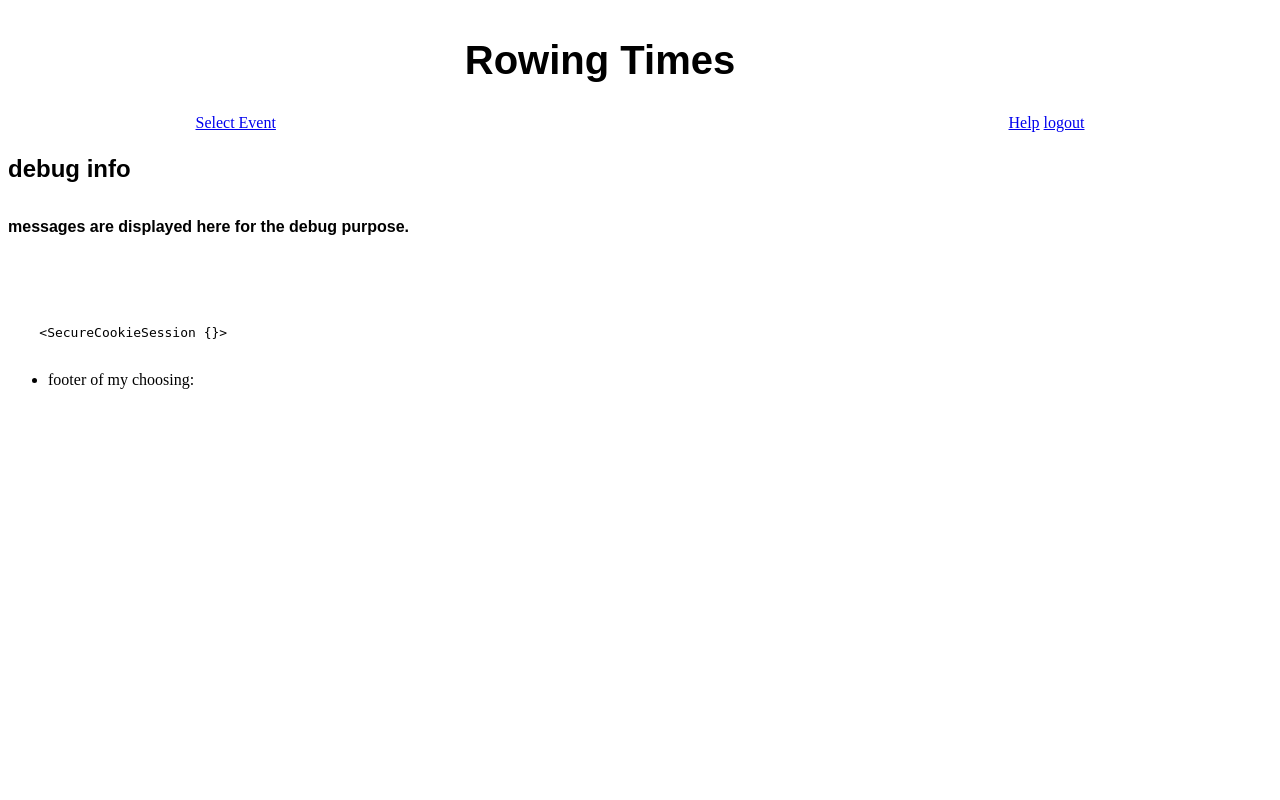
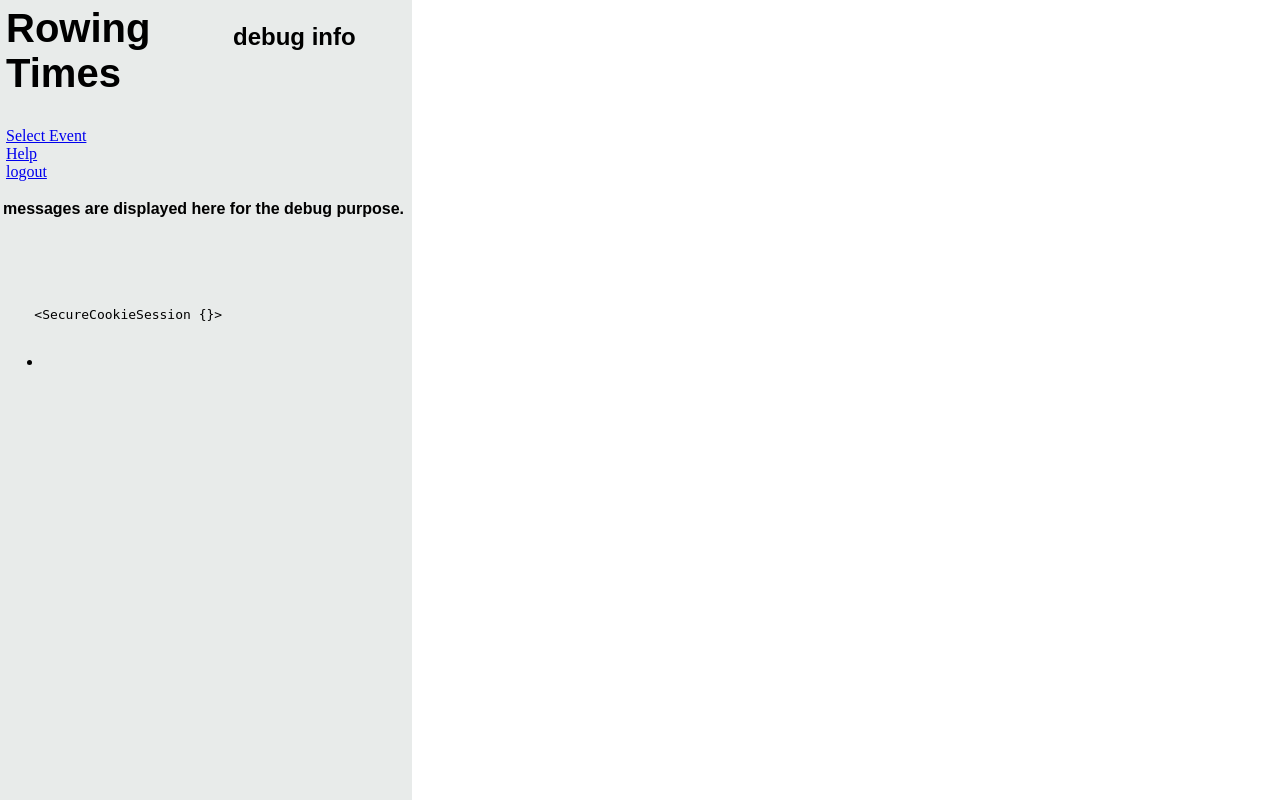
Before and after one commit to ventisep/RowTime, a Python web app: template templates/debug.html in a window 1280 px wide. Run offline with Jinja, Linux system fonts and the light colour scheme; the template is opened without the code that fills it, so the values that code supplies are empty.

Commit message:
Made changes to layout
Still making the front page look better, it is in a presentable state
now, I think I'll leave it there. However I have not been able to find a
way to get the background image to scale when placed in a strange aspect
ratio.

```diff
--- a/css/style.css
+++ b/css/style.css
@@ -1,9 +1,10 @@
 body{
-	background-size: 100%;
-	background-repeat: repeat-y;
+	background-repeat: no-repeat;
+	background-size: 120%;
 }
 h1{
 	font-family: Arial;
+	margin-top:0;
 	font-size: 40px;
 	font-weight: 900;
 	opacity: 1;
@@ -36,8 +37,6 @@ table{
 }
 input[readonly]{
 	background: grey;
-}
-.table_1{
 }
 .table_2{
 	margin-top: 20px;
--- a/templates/layout.html
+++ b/templates/layout.html
@@ -2,25 +2,23 @@
 <html >
 <head>
   <meta charset="utf-8">
-  <title>Rowing Time</title>
+  <title>Rowing Times</title>
   <meta name="Paul Ventisei" content="Rowing Times">
   <link rel="stylesheet" type = "text/css" href="css/style.css">
 </head>
-
-  <table border="0" align="center" height="60px" width="895px" class="table_1">
+<table border="0" style="height:100%; position: absolute; top: 0; bottom: 0; left: 0; right: 0; background: rgba(222, 227, 225, 0.7);">
+  <tr style="height: 100%;">
+    <td valign="top">
+  <table border="0" align="left" valign="top" height="60px" width="230px">
     <tr>
-      <td width="100%" align="center">
-        <h1>Rowing Times</h1>
+      <td align="left">
+        <h1>Rowing<br>Times</h1>
       </td>
     </tr>
     <tr>
-      <td width="33%" class="h2">
+      <td class="h2" align="left">
         <div id="menubar_1"><a HREF="/">Select Event</div>
-      </td>
-      <td width="34%">
         <div id="menubar_1"><a HREF="/static/help">Help</div>
-      </td>
-      <td width="33%">
         <div id="menubar_1"><a HREF="/logout">logout</div>
       </td>
     </tr>
@@ -31,7 +29,7 @@
 
   <footer>
     <nav><ul class="inline bull">
-      <li>footer of my choosing:<br>
+      <li><br>
       </li>
     </ul></nav>
   </footer>
--- a/templates/rcn_login.html
+++ b/templates/rcn_login.html
@@ -2,6 +2,7 @@
 {% block main %}
 <HTML>
 <body onload="myFunction()" id="body">
+	<br><br><br><br><br><br><br><br><br><br><br><br><br><br><br>
 	<form method="post" action="/login">
 		<h2>Log In</h2><br>
 		<input type="text" placeholder="email" id="text3" name="email" class="text_space2" value = {{email}}>
@@ -19,6 +20,9 @@
 		<input type="password" placeholder="Password" id="text3" name="password2" class="text_space"><br>
 		<input type="submit" value="signup">
 	</form>
+</tr>
+</td>
+</table>
 	<script>
 		function myFunction() {
 			var rand_num = Math.floor((Math.random() * 10) + 1);
```
Also changed, not shown: images/rowingpic1.jpg (renamed from images/rowingpic.jpg), images/rowingpic10.jpg (added), images/rowingpic2.jpg (added), images/rowingpic3.jpg (added), images/rowingpic4.jpg (added), images/rowingpic5.jpg (added), 4 other files.
